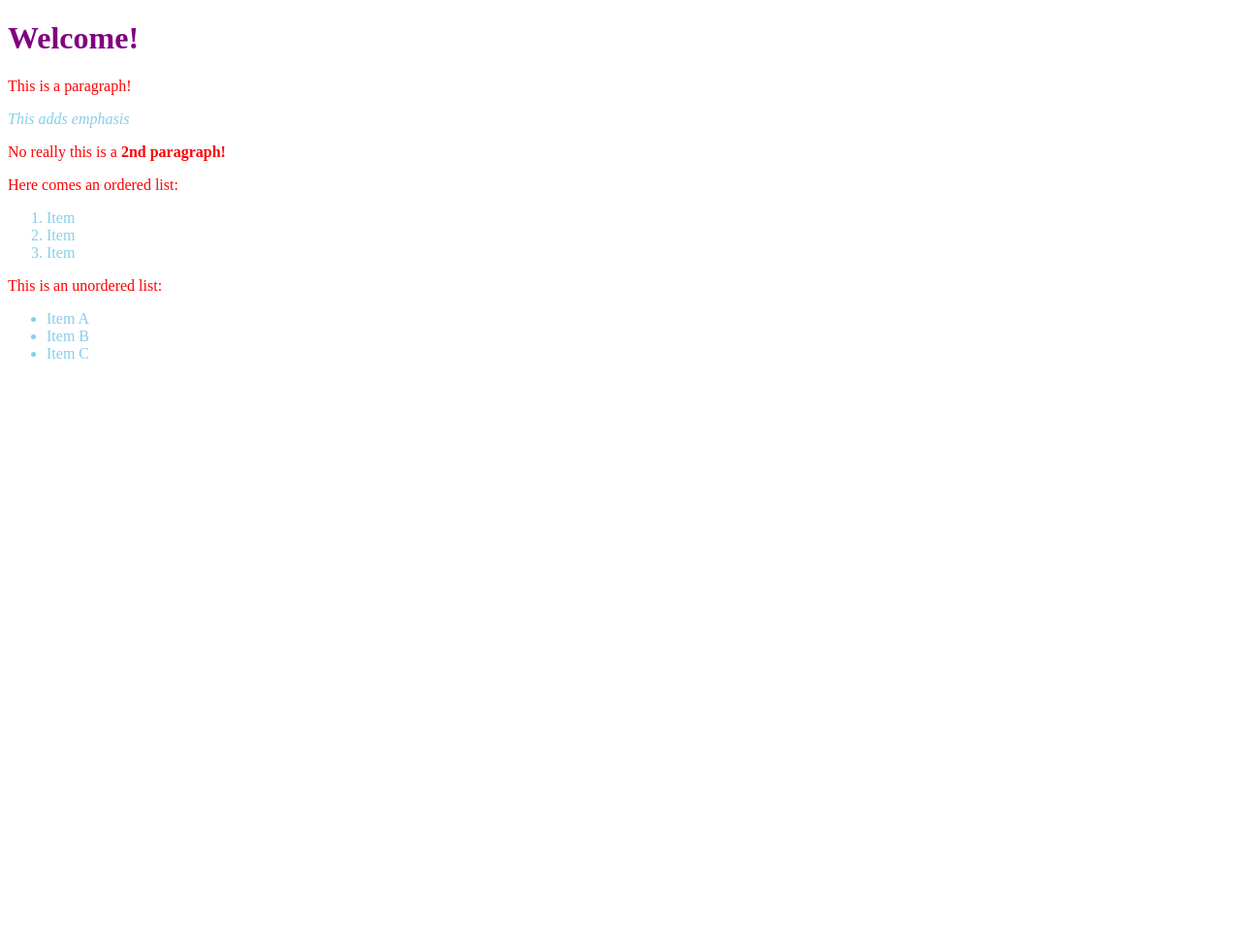
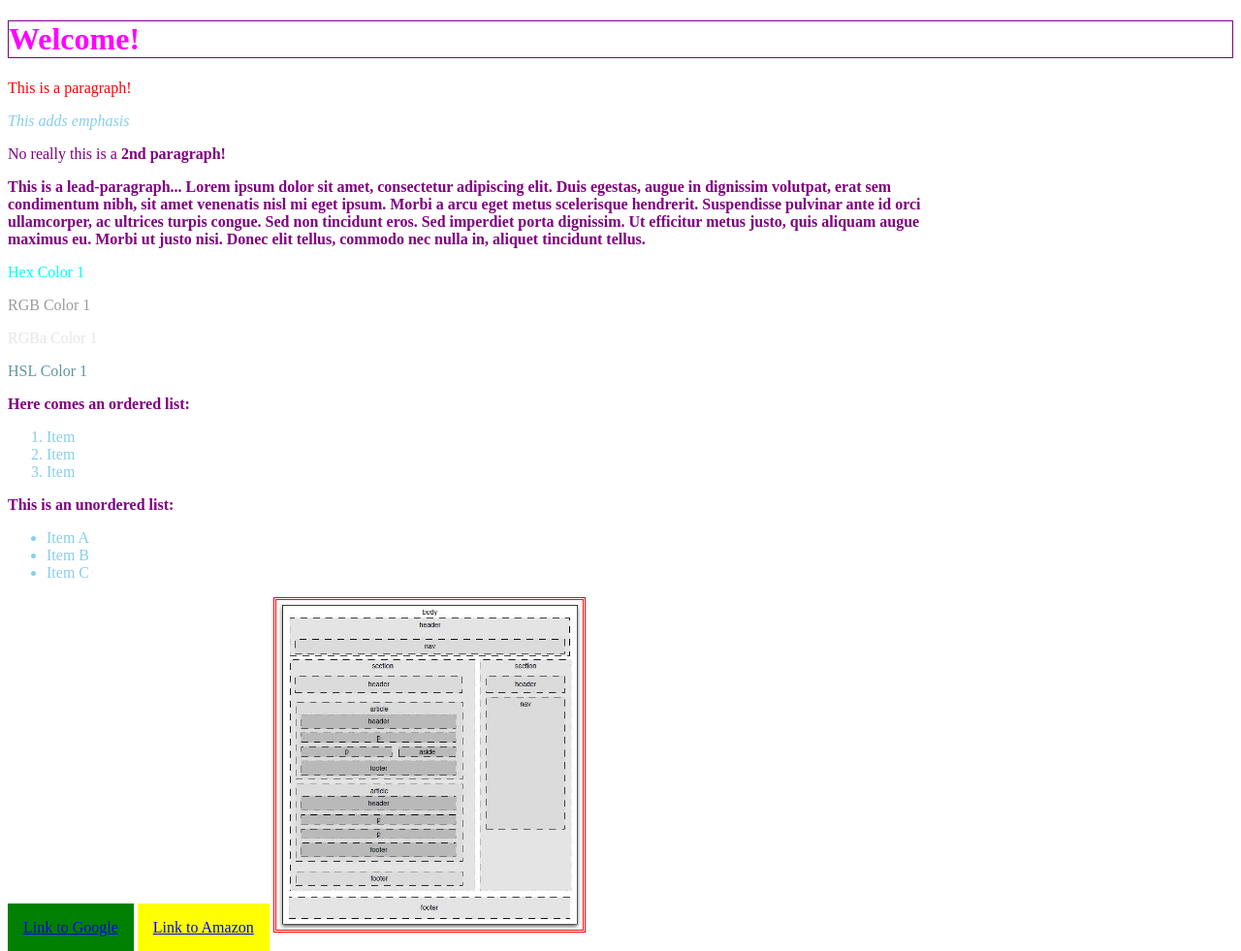
Before and after one commit to MitchB1990/css-basics, a plain HTML site: page index.html in a window 1280 px wide. Shown: the whole page at 97% size. Before the commit the page ends 800 px from the top, so only its background shows below. Drawn offline with Linux system fonts and the light colour scheme.

Commit message:
Added CSS Styles

```diff
--- a/index.html
+++ b/index.html
@@ -5,19 +5,66 @@
           <title>Good Website</title>
           <style>
             h1 {
-              color: purple;
+              color: magenta;
+              border-style: solid;
+              border-width: 1px;
+              border-color: purple;
             }
 
             p{
               color:red;
             }
+            .purple-text{
+              color:purple;
+            }
+            .important{
+              font-weight: bold;
+            }
+            .important:hover {
+              background-color: pink;
+            }
 
-            body{
-              color:green;
+            .hex-color-1{
+              color: #00ffff;
+            }
+
+            .rgb-color-1{
+              color: rgb(155, 155, 155);
+            }
+
+            .hsl-color-1{
+              color: hsl(190, 25%, 50%)
+            }
+
+            .rgba-color-1{
+              color: rgba(155, 155, 155, .25);
+            }
+
+            #lead-paragraph {
+              color: purple;
+              font-weight: bold;
+              width: 75%;
             }
 
             body {
               color:skyblue;
+            }
+
+            img {
+              border-style: double;
+              border-color: red;
+              border-width: 3px;
+              width: 25%;
+            }
+
+            a[href="http://google.com"]{
+              background-color: Green;
+              padding: 1rem;
+            }
+
+            a[href="http://amazon.com"]{
+              background-color: Yellow;
+              padding: 1rem;
             }
           </style>
     </head>
@@ -25,18 +72,27 @@
       <h1>Welcome!</h1>
       <p>This is a paragraph!</p>
       <em>This adds emphasis</em>
-      <p>No really this is a <strong>2nd paragraph!</strong></p>
-      <p>Here comes an ordered list:</p>
+      <p class="purple-text">No really this is a <strong>2nd paragraph!</strong></p>
+      <p id="lead-paragraph">This is a lead-paragraph... Lorem ipsum dolor sit amet, consectetur adipiscing elit. Duis egestas, augue in dignissim volutpat, erat sem condimentum nibh, sit amet venenatis nisl mi eget ipsum. Morbi a arcu eget metus scelerisque hendrerit. Suspendisse pulvinar ante id orci ullamcorper, ac ultrices turpis congue. Sed non tincidunt eros. Sed imperdiet porta dignissim. Ut efficitur metus justo, quis aliquam augue maximus eu. Morbi ut justo nisi. Donec elit tellus, commodo nec nulla in, aliquet tincidunt tellus.</p>
+
+      <p class="hex-color-1">Hex Color 1</p>
+      <p class="rgb-color-1">RGB Color 1</p>
+      <p class="rgba-color-1">RGBa Color 1</p>
+      <p class="hsl-color-1">HSL Color 1</p>
+      <p class="important purple-text">Here comes an ordered list:</p>
       <ol>
         <li>Item</li>
         <li>Item</li>
         <li>Item</li>
       </ol>
-      <p>This is an unordered list:</p>
+      <p class="important purple-text">This is an unordered list:</p>
       <ul>
         <li>Item A</li>
         <li>Item B</li>
         <li>Item C</li>
       </ul>
+      <a href="http://google.com">Link to Google</a>
+      <a href="http://amazon.com">Link to Amazon</a>
+      <img src="media/images/html5demo1.jpg" alt="Outline of semantic elements.">
     </body>
 </html>
```
Also changed, not shown: media/images/html5demo1.jpg (added), 1 other file.
